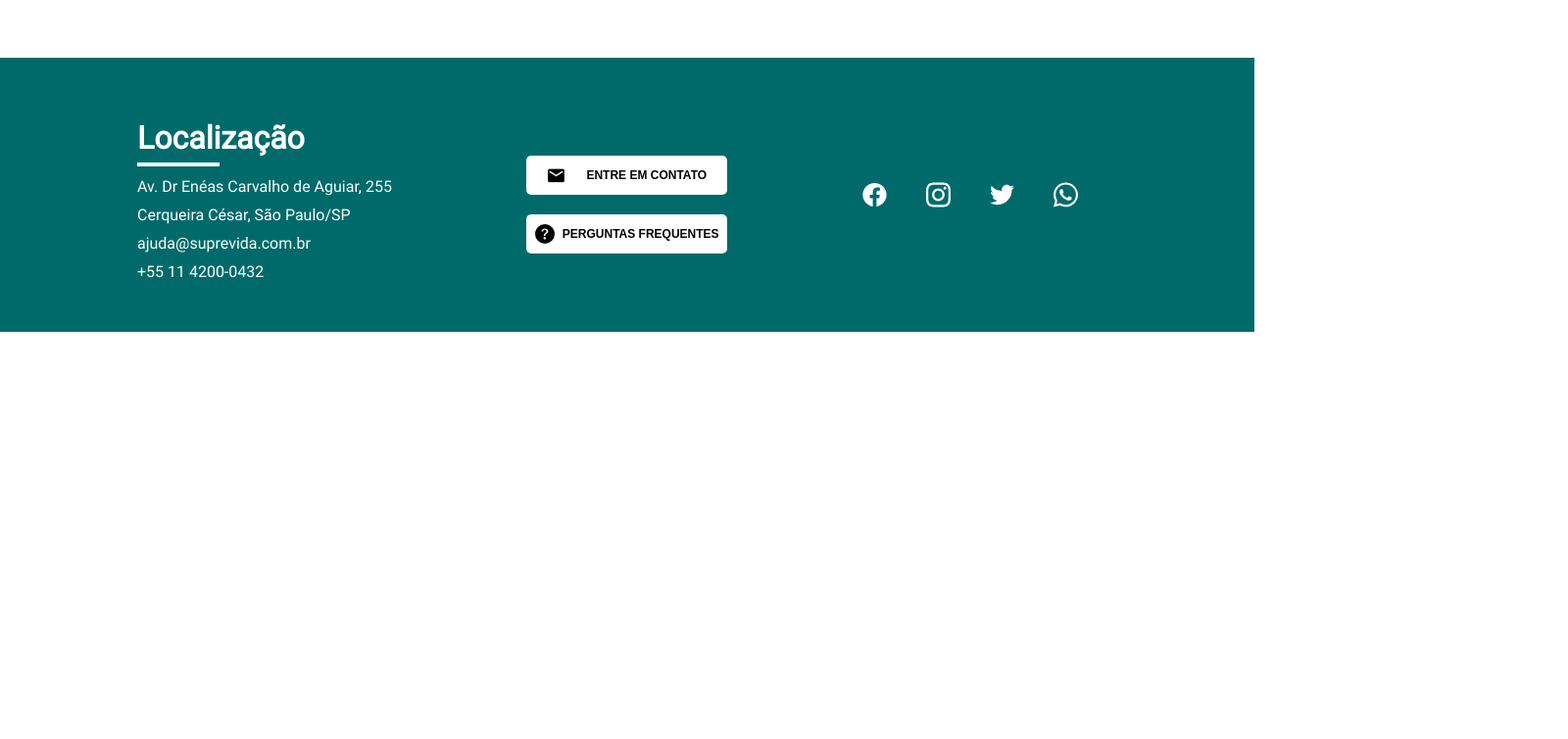
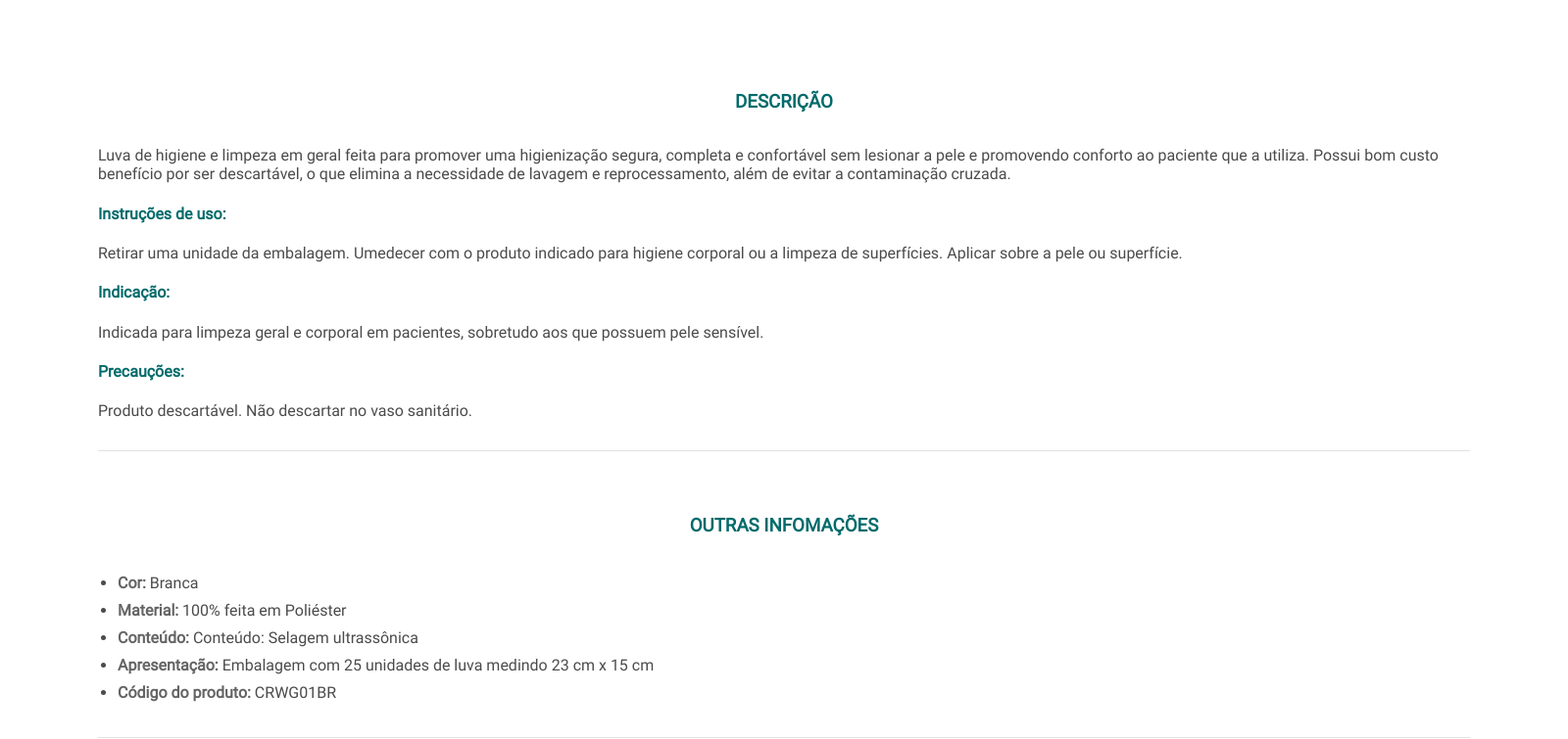
Before and after one commit to MarcosCursino/suprevida, a Next.js app: page / in a window 1280 px wide. Shown: the part 781-1536 px from the top of the page at 98% size, 1600 px wide, since content can reach past the window. Before the commit the page ends 1120 px from the top, so only its background shows below. Built offline with nearby package versions, Linux system fonts and the light colour scheme.

Commit message:
criado componente de descrição do produto

```diff
--- /dev/null
+++ b/src/components/Description/index.js
@@ -0,0 +1,27 @@
+import * as S from './styles';
+
+export default function Index() {
+
+  return (
+    <S.Container>
+      <h3>DESCRIÇÃO</h3>
+      <S.Content>
+        <p>Luva de higiene e limpeza em geral feita para promover uma higienização segura, completa e confortável sem lesionar a pele e promovendo conforto ao paciente que a utiliza. Possui bom custo benefício por ser descartável, o que elimina a necessidade de lavagem e reprocessamento, além de evitar a contaminação cruzada.</p>
+        <h4>Instruções de uso: </h4><p>Retirar uma unidade da embalagem. Umedecer com o produto indicado para higiene corporal ou a limpeza de superfícies. Aplicar sobre a pele ou superfície.</p>
+        <h4>Indicação: </h4><p>Indicada para limpeza geral e corporal em pacientes, sobretudo aos que possuem pele sensível.</p>
+        <h4>Precauções: </h4><p>Produto descartável. Não descartar no vaso sanitário.</p>
+      </S.Content>
+      <div></div>
+      <h3>OUTRAS INFOMAÇÕES</h3>
+      <S.Information>
+        <ul>
+          <li><strong>Cor: </strong> Branca</li>
+          <li><strong>Material: </strong> 100% feita em Poliéster</li>
+          <li><strong>Conteúdo: </strong>Conteúdo: Selagem ultrassônica</li>
+          <li><strong>Apresentação: </strong> Embalagem com 25 unidades de luva medindo 23 cm x 15 cm</li>
+          <li><strong>Código do produto: </strong> CRWG01BR</li>
+        </ul>
+      </S.Information>
+    </S.Container>
+  )
+}
--- /dev/null
+++ b/src/components/Description/styles.js
@@ -0,0 +1,48 @@
+import styled from 'styled-components';
+
+export const Container = styled.div`
+  margin-top: 25px;
+  min-width: 1400px;
+  display: flex;
+  flex-direction: column;
+  align-items: center;
+  justify-content: center;
+  padding: 0 100px 0 100px;
+  color: #006A6A;
+
+  div {
+    border-bottom: 1px solid #e1e1e1;
+    padding-bottom: 15px;
+    margin-bottom: 15px;
+    &:nth-child(5) {
+      width: 100%;
+    }
+  }
+`
+
+export const Content = styled.div`
+  min-width: 1400px;
+
+  p{
+    color: #4B4B4B;
+    font-size: 16px;
+  }
+`
+
+export const Information = styled.div`
+  margin-right: auto;
+  min-width: 1400px;
+
+  ul{
+    margin-left: -20px;
+    color: #4B4B4B;
+    font-size: 16px;
+  }
+
+  li {
+    line-height: 28px;
+  }
+  strong {
+    color: #646464;
+  }
+`
--- a/src/components/Product/styles.js
+++ b/src/components/Product/styles.js
@@ -76,6 +76,7 @@ export const Mini = styled.div`
     object-fit: cover;
     border: 1px solid #e1e1e1;
     margin-bottom: 25px;
+    cursor: pointer;
   }
 `
 
@@ -107,6 +108,7 @@ export const BoxRigth = styled.div`
     outline: none;
     color: #FFF;
     font-size: 20px;
+    cursor: pointer;
   }
 
   .infoProduct{
--- a/src/pages/index.js
+++ b/src/pages/index.js
@@ -5,6 +5,7 @@ import Header from '../components/Header';
 import Menu from '../components/Menu';
 import Footer from '../components/Footer';
 import Product from '../components/Product';
+import Description from '../components/Description';
 
 function Index() {
   return(
@@ -12,6 +13,7 @@ function Index() {
       <Header />
       <Menu />
       <Product />
+      <Description />
       <Footer />
     </S.Container>
   )
```
